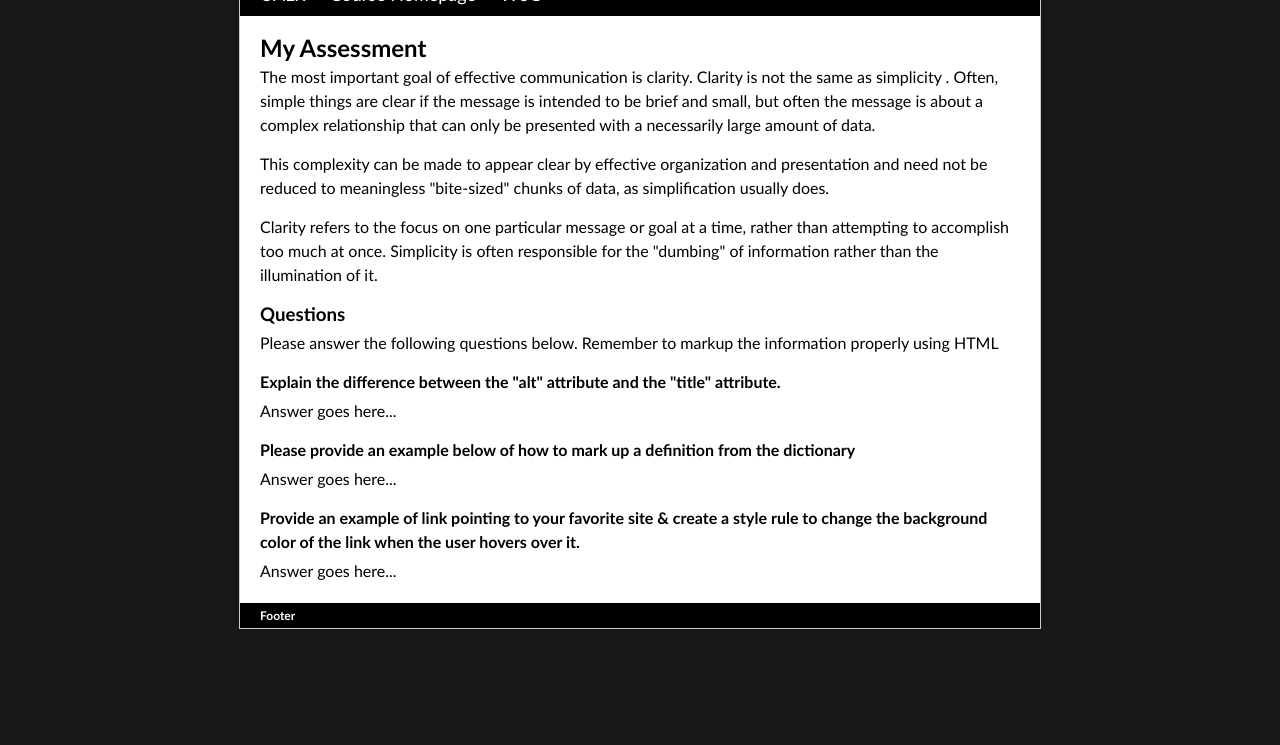
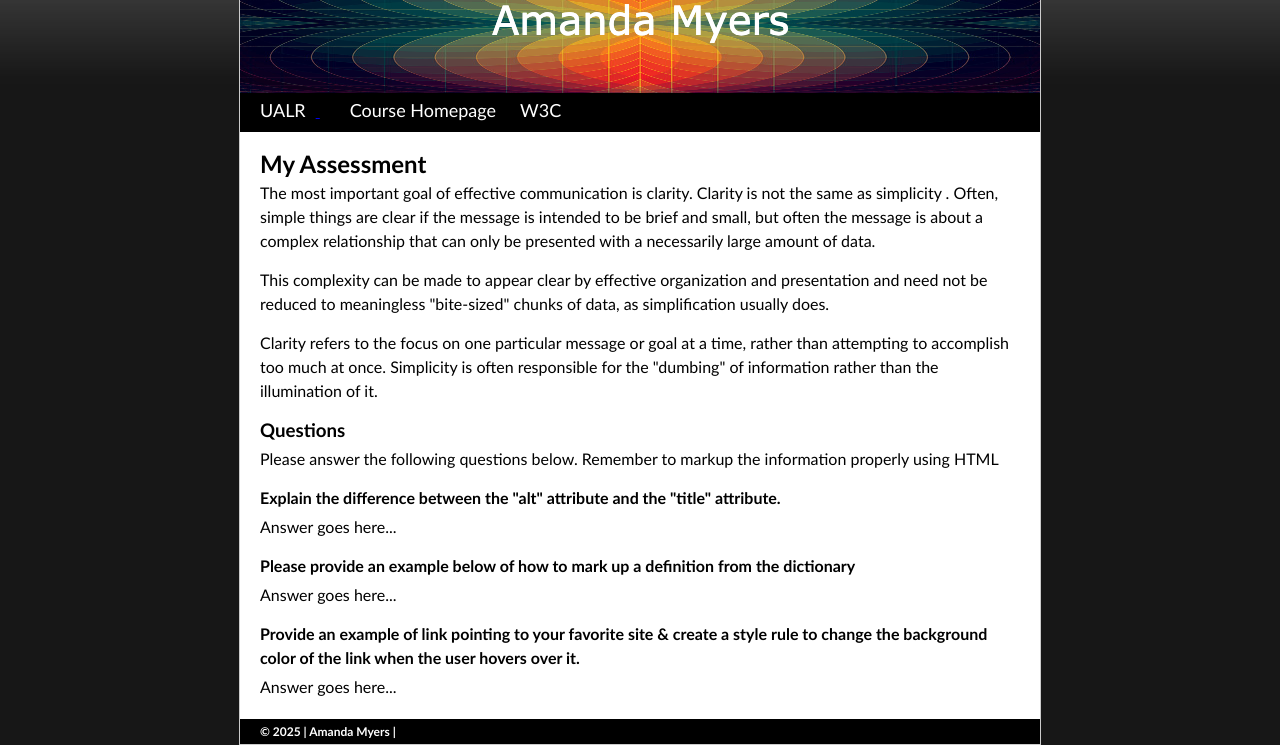
Before and after one commit to MandaMae429/ifsc-3342, a plain HTML site: page pre-assessment/index.html in a window 1280 px wide. Shown: the part 68-813 px from the top of the page. Drawn offline with Linux system fonts and the light colour scheme.

Commit message:
Second Commit

```diff
--- a/pre-assessment/assets/css/screen.css
+++ b/pre-assessment/assets/css/screen.css
@@ -2,12 +2,15 @@
 	margin: 0px;
 	padding: 0px;
 }
+/*the star means the entire page has zero margin and zero padding/ reset box model */
 body {
 	text-align: center;
 	font-family: "Trebuchet MS", Arial, Helvetica, sans-serif;
 	background-color: #171717;
 	font-size: 16px;
 	line-height: 1.5em;
+	background-image: url("../img/bg-tile.jpg");
+	background-repeat: repeat-x;
 }
 #container {
 	max-width: 800px;
@@ -22,6 +25,13 @@ body {
 }
 
 #header h1 a {
+	width:800px;
+	height:140px;
+	display:block;
+	background: url("../img/assessment-1.png");
+	text-indent: 100%;
+	white-space: nowrap;
+	overflow: hidden;
 }
 #nav {
 	background-color: #000;
@@ -71,3 +81,7 @@ body {
 	margin-right: 20px;
 	margin-left: 20px;
 }
+
+.alert{
+	background: red;
+}
--- a/pre-assessment/index.html
+++ b/pre-assessment/index.html
@@ -1,25 +1,25 @@
 <!doctype html>
-<html>
+<html lang="en">
 <head>
 <meta charset="UTF-8">
 <!--ensures the correct text display, making accessible for non-english speaking users-->
-<meta name="author" content="Amanda Myers">
+<meta name="author" content="Amanda Myers"/>
 <!--adhears your name to your own work-->
 <meta name="description" content="This is a skills pre-assessment for Mobile Web Development" />
-<!--gives the search engine information to find accurate responses to search-->
+<!--gives the search engine information to find accurate responses to search request-->
 <title>IFSC 3342 Pre-Assessment Amanda Myers</title>
-<link href="assets/css/screen.css" rel="stylesheet">
+<link href="assets/css/screen.css" rel="stylesheet"/>
 
 
 </head>
 <body>
 <div id="container">
   <div id="header">
-    <h1><a href="index.html">IFSC 3342 Pre-Assessment</a></h1>
+    <h1><a href="index.html">Amanda Myers</a></h1>
   </div>
   <div id="nav">
     <ul>
-      <li><a href="http://ualr.edu">UALR</a></li>
+      <li><a href="http://ualr.edu" title:"UA Little Rock>UALR</li>
       <li><a href="https://thomaswallace.net/course/mobile-web/spring-2018/">Course Homepage</a></li>
       <li><a href="http://www.w3.org/">W3C</a></li>
     </ul>
@@ -39,7 +39,7 @@
     <p>Answer goes here... </p>
   </div>
   <div id="footer">
-    <h6>Footer</h6>
+    <h6>&copy; 2025 | Amanda Myers | <href="#top"</h6>
   </div>
 </div>
 </body>
```
Also changed, not shown: pre-assessment/assets/img/assessment-1.png (added), pre-assessment/assets/img/bg-tile.jpg (added).
